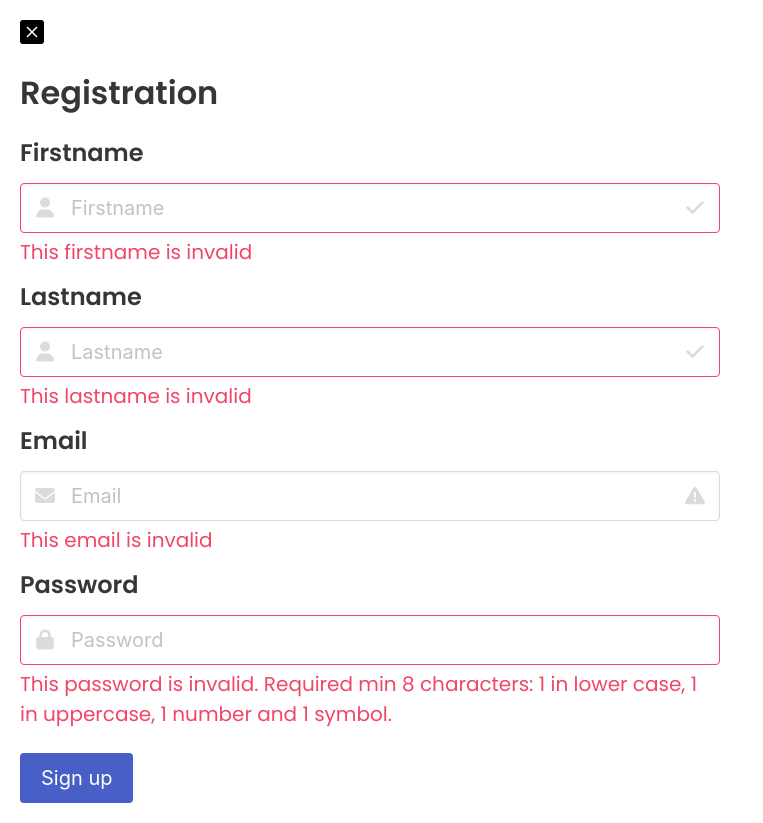
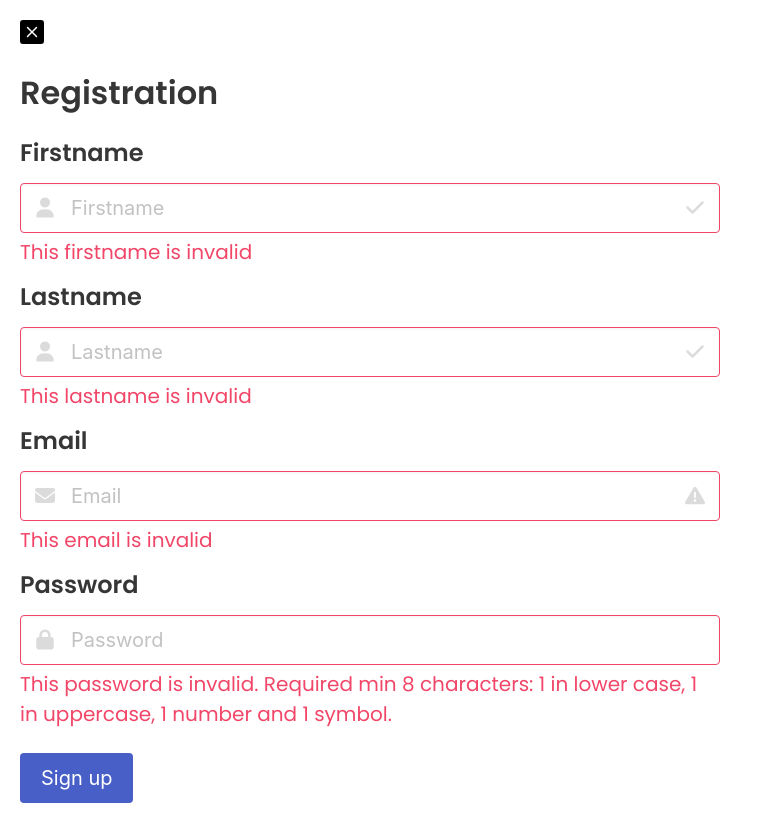
Before and after one commit to nahuelc00/rent-a-car-frontend, a React (Vite) app: page /register in a window 1280 px wide. Shown: the whole page, without its empty margins (0-763 px from the left). Built offline with nearby package versions, Linux system fonts and the light colour scheme; no server answers.

Commit message:
Change email classname

```diff
--- a/src/ui/pages/auth/registerForm.jsx
+++ b/src/ui/pages/auth/registerForm.jsx
@@ -29,7 +29,7 @@ function assignInputEmailClassname(emailValue, isEmailExistent) {
 
   if (isEmail) return 'input is-success is-medium';
 
-  return 'input is-medium';
+  return 'input is-danger is-medium';
 }
 
 function RegisterForm() {
```
